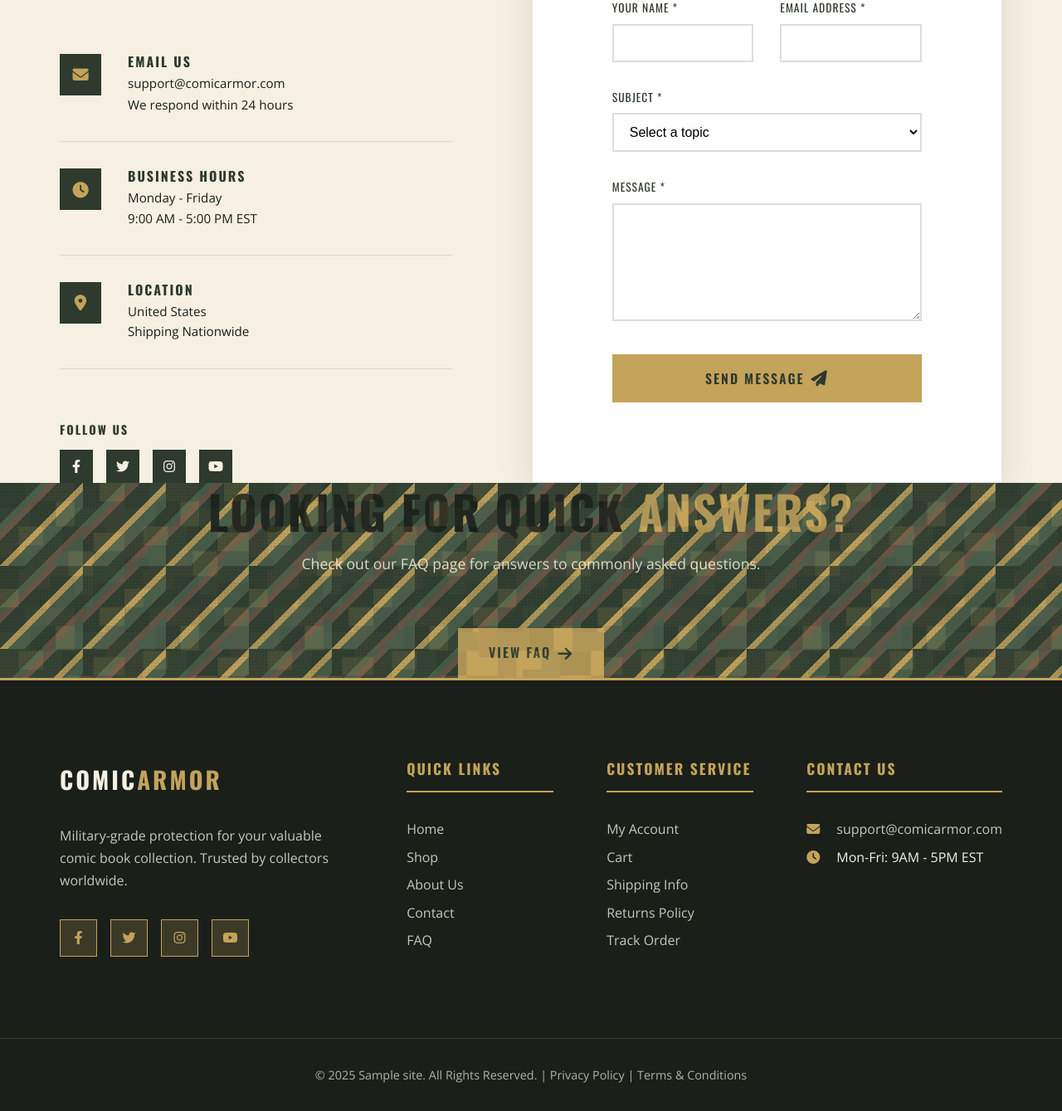
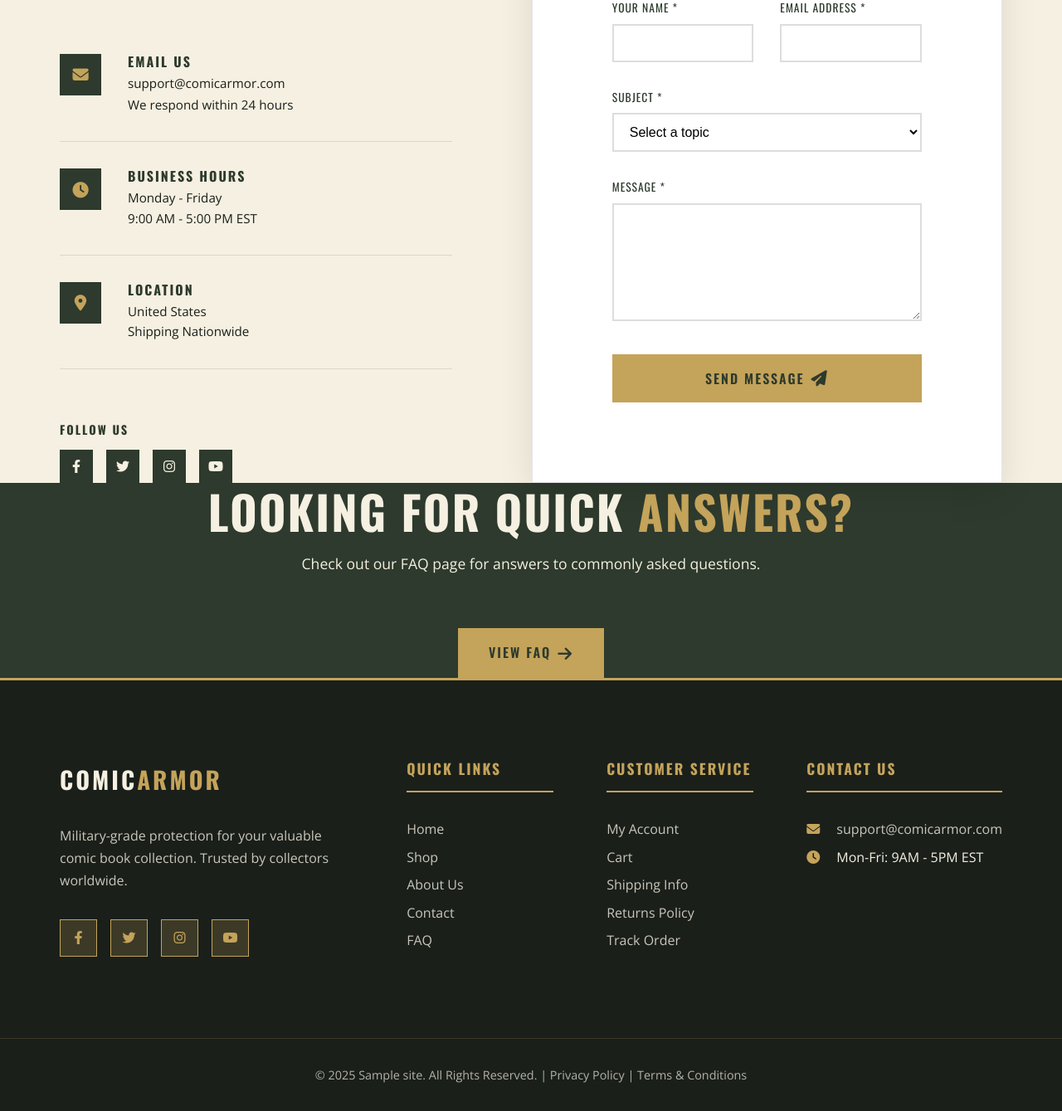
Before and after one commit to mikeisflux/comic-armor, a WordPress theme: template page-contact.php in a window 1280 px wide. Shown: the part 360-1699 px from the top of the page at 83% size. Run offline with PHP 8.4 and a stand-in for WordPress, Linux system fonts and the light colour scheme; the site name, menu and one post (Sample post) are stand-ins, and other content is empty; some libraries are stand-ins or nearby versions.

Commit message:
Fix contact page FAQ CTA section with solid dark background

```diff
--- a/page-contact.php
+++ b/page-contact.php
@@ -114,7 +114,7 @@ get_header();
     </section>
 
     <!-- FAQ CTA -->
-    <section class="section contact-faq camo-pattern camo-overlay">
+    <section class="section contact-faq">
         <div class="container text-center">
             <h2 class="section-title"><?php esc_html_e( 'Looking for Quick', 'comic-armor' ); ?> <span><?php esc_html_e( 'Answers?', 'comic-armor' ); ?></span></h2>
             <p><?php esc_html_e( 'Check out our FAQ page for answers to commonly asked questions.', 'comic-armor' ); ?></p>
--- a/style.css
+++ b/style.css
@@ -1702,6 +1702,11 @@ h1, h2, h3, h4, h5, h6 {
 
 .contact-faq {
     padding: var(--spacing-xxl) 0;
+    background: var(--camo-dark);
+}
+
+.contact-faq .section-title {
+    color: var(--text-light);
 }
 
 .contact-faq p {
```
Also changed, not shown: 1 other file.
